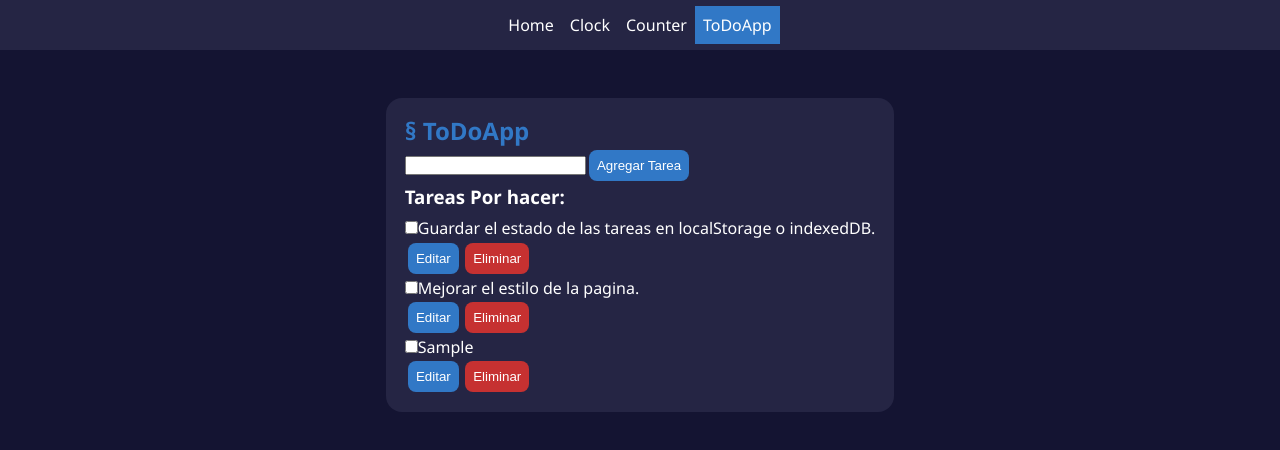
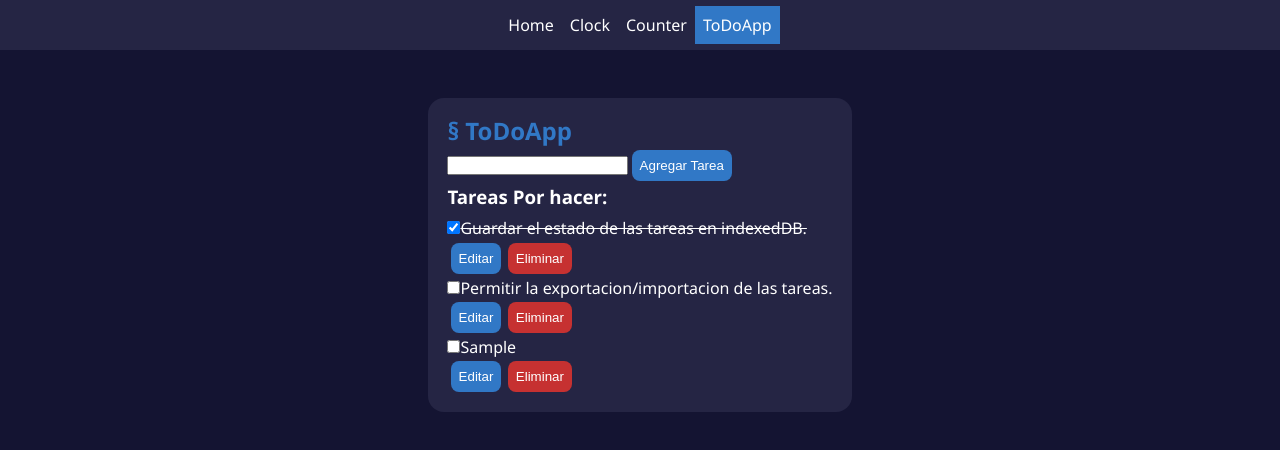
Before and after one commit to Sylbird/react-ts, a React (Vite) app: page /ToDo in a window 1280 px wide. Both pictures are taken after typing "Sample" into the empty fields and a click on the button "Agregar Tarea". Shown: the top 450 px of the page. Built offline with nearby package versions, Linux system fonts and the light colour scheme.

Commit message:
Added `useSyncToIndexedDB` custom hook to save and retrieve data from indexedDB.

```diff
--- a/src/components/Home/index.tsx
+++ b/src/components/Home/index.tsx
@@ -50,8 +50,10 @@ function Home() {
         <div>
           <h2>§ ToDo App</h2>
           <p>
-            Crea una lista de tareas editables y las marca como completadas.
+            Crea una lista de tareas que puedes editar y marcar como
+            completadas.
           </p>
+          <p>Por defecto guarda las tareas usando indexedDB.</p>
         </div>
       </StyledTextContainer>
     </Card>
--- a/src/components/ToDo/Item.tsx
+++ b/src/components/ToDo/Item.tsx
@@ -1,4 +1,4 @@
-import { FC, useState } from 'react';
+import { FC, useRef, useState } from 'react';
 import { TaskProps } from 'src/components/ToDo/types';
 
 const Item: FC<{
@@ -6,36 +6,36 @@ const Item: FC<{
   tasks: TaskProps[];
   setTasks: React.Dispatch<React.SetStateAction<TaskProps[]>>;
 }> = ({ task, tasks, setTasks }) => {
+  const inputRef = useRef<HTMLInputElement>(null);
   const [editingTaskId, setEditingTaskId] = useState<string | null>(null);
 
-  const CreateHandleEdit = (id: string) => () => {
-    const editedTask = tasks.find((task) => task.id === id);
-    if (editedTask) {
-      const inputIndex = tasks.findIndex((task) => task.id === id);
-      const input = document.getElementsByName('updateTask')[
-        inputIndex
-      ] as HTMLInputElement;
-
-      input.value = editedTask.text;
+  const handleEdit = (id: string) => () => {
+    const taskToEdit = tasks.find((task) => task.id === id);
+    if (taskToEdit && inputRef.current) {
+      inputRef.current.value = taskToEdit.text;
       setEditingTaskId(id);
     }
   };
 
-  const createHandleDelete = (id: string) => () => {
+  const handleDelete = (id: string) => () => {
     setTasks((tasks) => {
       return tasks.filter((task) => task.id !== id);
     });
   };
 
   const handleUpdate = (id: string) => () => {
-    const editedTask = tasks.find((task) => task.id === id);
-    if (editedTask) {
-      const inputIndex = tasks.findIndex((task) => task.id === id);
-      const input = document.getElementsByName('updateTask')[
-        inputIndex
-      ] as HTMLInputElement;
+    const taskToUpdate = tasks.find((task) => task.id === id);
+    if (taskToUpdate && inputRef.current) {
+      taskToUpdate.text = inputRef.current.value;
 
-      editedTask.text = input.value;
+      setTasks((prevTasks) => {
+        return prevTasks.map((task) => {
+          if (task.id === id) {
+            return taskToUpdate;
+          }
+          return task;
+        });
+      });
     }
     setEditingTaskId(null);
   };
@@ -61,14 +61,14 @@ const Item: FC<{
         name="checkBox"
         type="checkbox"
         defaultChecked={task.checked}
-        onChange={handleCheckBoxChange(task.id)}
+        onClick={handleCheckBoxChange(task.id)}
       />
       {editingTaskId === task.id ? (
         <>
           <label htmlFor={task.id} style={{ display: 'none' }}>
             {task.text}
           </label>
-          <input name="updateTask" type="text" />
+          <input ref={inputRef} name="updateTask" type="text" />
           <div>
             <button type="button" onClick={handleUpdate(task.id)}>
               Actualizar
@@ -83,15 +83,20 @@ const Item: FC<{
           <label htmlFor={task.id} className={task.checked ? 'slash' : ''}>
             {task.text}
           </label>
-          <input name="updateTask" type="text" style={{ display: 'none' }} />
+          <input
+            ref={inputRef}
+            name="updateTask"
+            type="text"
+            style={{ display: 'none' }}
+          />
           <div>
-            <button type="button" onClick={CreateHandleEdit(task.id)}>
+            <button type="button" onClick={handleEdit(task.id)}>
               Editar
             </button>
             <button
               className="danger"
               type="button"
-              onClick={createHandleDelete(task.id)}
+              onClick={handleDelete(task.id)}
             >
               Eliminar
             </button>
--- a/src/components/ToDo/index.tsx
+++ b/src/components/ToDo/index.tsx
@@ -1,24 +1,14 @@
-import { FC, useState } from 'react';
+import { FC, useRef, useState } from 'react';
 import Card from 'src/assets/styles/components/Card';
 import Item from 'src/components/ToDo/Item';
 import StyledToDo from 'src/components/ToDo/StyledToDo';
+import { useSyncToIndexedDB } from 'src/components/ToDo/indexedDB';
 import { TaskProps } from 'src/components/ToDo/types';
 
-const InitialTasks: TaskProps[] = [
-  {
-    id: crypto.randomUUID(),
-    checked: false,
-    text: 'Guardar el estado de las tareas en localStorage o indexedDB.'
-  },
-  {
-    id: crypto.randomUUID(),
-    checked: false,
-    text: 'Mejorar el estilo de la pagina.'
-  }
-];
-
 const ToDo: FC = () => {
-  const [tasks, setTasks] = useState(InitialTasks);
+  const firstRender = useRef(true);
+  const [tasks, setTasks] = useState<TaskProps[]>([]);
+  useSyncToIndexedDB(firstRender, tasks, setTasks);
 
   const handleSubmit = (event: React.FormEvent<HTMLFormElement>) => {
     event.preventDefault();
--- /dev/null
+++ b/src/components/ToDo/indexedDB.ts
@@ -0,0 +1,72 @@
+import { useEffect } from 'react';
+import { TaskProps } from 'src/components/ToDo/types';
+
+const InitialTasks: TaskProps[] = [
+  {
+    id: crypto.randomUUID(),
+    checked: true,
+    text: 'Guardar el estado de las tareas en indexedDB.'
+  },
+  {
+    id: crypto.randomUUID(),
+    checked: false,
+    text: 'Permitir la exportacion/importacion de las tareas.'
+  }
+];
+
+export const useSyncToIndexedDB = (
+  firstRender: React.MutableRefObject<boolean>,
+  tasks: TaskProps[],
+  setTasks: React.Dispatch<React.SetStateAction<TaskProps[]>>
+) => {
+  useEffect(() => {
+    let dbIsNew = false;
+    const request = window.indexedDB.open('todo-db', 1);
+    request.onerror = (event) => {
+      console.error('Failed to open IndexedDB:', event);
+    };
+
+    // if this is the first time the database is created: `onUpgrade` is activated first and `onSuccess` later
+    request.onupgradeneeded = () => {
+      const db = request.result;
+      dbIsNew = true;
+      db.createObjectStore('tasks', { autoIncrement: true });
+    };
+
+    // if db already exists onSuccess is `triggered` and `onUpgrade` is ignored
+    request.onsuccess = () => {
+      const db = request.result;
+      const transaction = db.transaction('tasks', 'readwrite');
+      const store = transaction.objectStore('tasks');
+      if (dbIsNew) {
+        firstRender.current = false;
+        setTasks(InitialTasks);
+      } else {
+        if (firstRender.current === true) {
+          store.getAll().onsuccess = (event) => {
+            const request = event.target as IDBRequest<TaskProps[]>;
+            const data = request.result;
+
+            firstRender.current = false;
+            setTasks(data);
+          };
+        } else {
+          store.getAll().onsuccess = (event) => {
+            const request = event.target as IDBRequest<TaskProps[]>;
+            const data = request.result;
+            if (JSON.stringify(data) !== JSON.stringify(tasks)) {
+              store.clear();
+              tasks.forEach((task) => {
+                store.add({
+                  id: task.id,
+                  checked: task.checked,
+                  text: task.text
+                });
+              });
+            }
+          };
+        }
+      }
+    };
+  }, [firstRender, tasks, setTasks]);
+};
```
